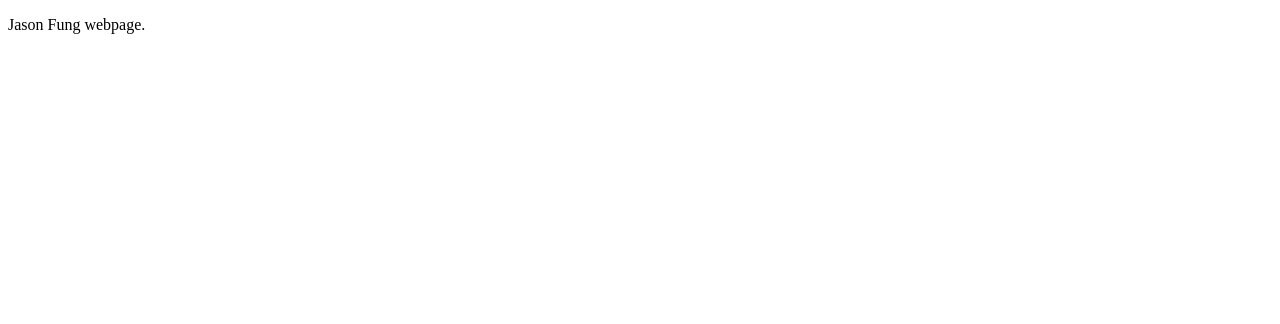
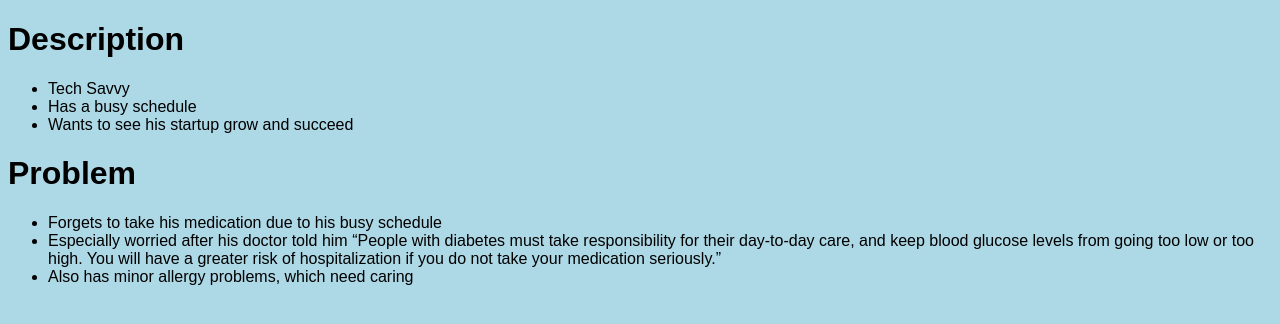
Before and after one commit to abladatell/lab_04-repo, a plain HTML site: page jasonfung.html in a window 1280 px wide. Drawn offline with Linux system fonts and the light colour scheme.

Commit message:
Added contents for young person persona

```diff
--- /dev/null
+++ b/jasonfung.css
@@ -0,0 +1,5 @@
+body {
+  background-color: lightblue;
+  font-size: 16px;
+  font-family: 'Bai Jamjuree', sans-serif;
+}
--- a/jasonfung.html
+++ b/jasonfung.html
@@ -1,12 +1,28 @@
 <!DOCTYPE html>
 <html>
   <head>
-    <title>
-      Problems
-    </title>
+
+    <title>Jason Fung</title>
+    <link rel="stylesheet" type="text/css" href="jasonfung.css" />
+
   </head>
   <body>
-    <main>
-      <p>Jason Fung webpage.</p>
-    </main>
+    <h1>Description</h1>
+
+      <ul>
+        <li>Tech Savvy</li>
+        <li>Has a busy schedule</li>
+        <li>Wants to see his startup grow and succeed</li>
+      </ul>
+
+    <h1>Problem</h1>
+
+      <ul>
+        <li>Forgets to take his medication due to his busy schedule</li>
+        <li>Especially worried after his doctor told him “People with diabetes must take responsibility for their day-to-day care, and keep blood glucose levels from going too low or too high. You will have a greater risk of hospitalization if you do not take your medication seriously.”</li>
+        <li>Also has minor allergy problems, which need caring</li>
+      </ul>
+
+
+  </body>
 </html>
```
